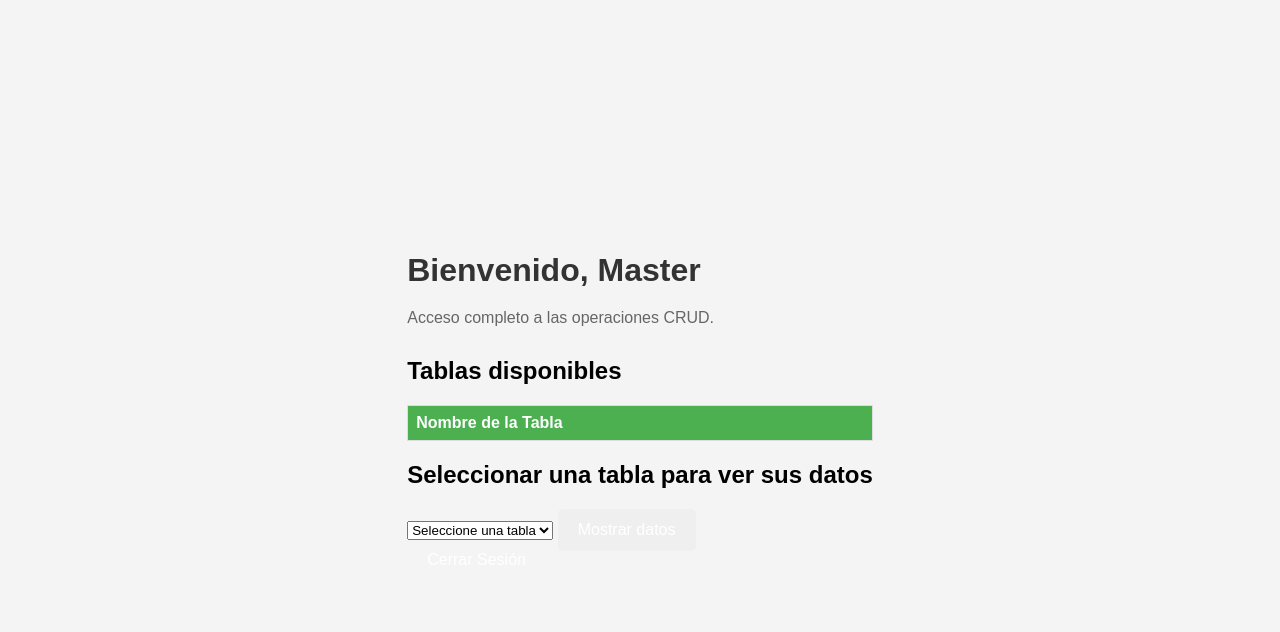
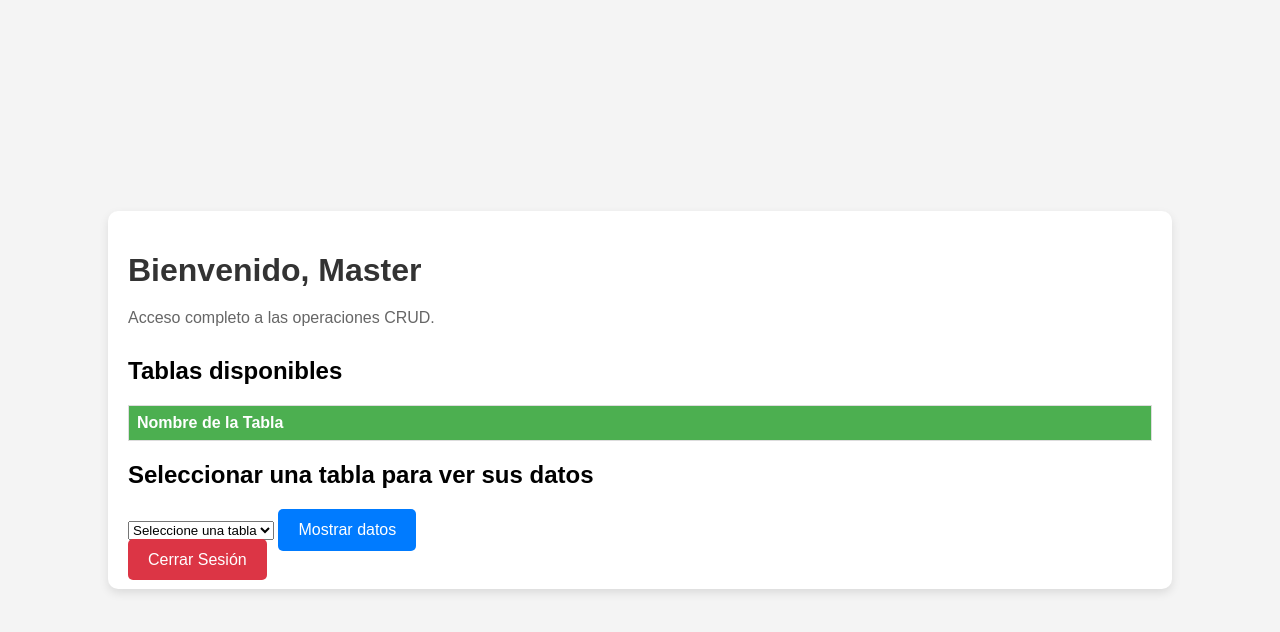
Before and after one commit to KealPetu/proyecto_bdd, a Flask app: template templates/master.html in a window 1280 px wide. Shown: the top 632 px of the page. Run offline with Flask 3, Linux system fonts and the light colour scheme; the template is opened without the code that fills it, so the values that code supplies are empty.

Commit message:
estilizado mejorado

```diff
--- a/static/styles.css
+++ b/static/styles.css
@@ -77,9 +77,16 @@ p {
     border: 1px solid #c62828;
 }
 
-
-/*
-Estilo para el master*/
+/* Estilos para el master y remote */
+.master-container, .remote-container {
+    background-color: #fff;
+    padding: 20px;
+    border-radius: 10px;
+    box-shadow: 0 4px 10px rgba(0, 0, 0, 0.1);
+    width: 80%;
+    max-width: 1200px;
+    margin: 20px auto;
+}
 
 table {
     width: 100%;
@@ -101,3 +108,137 @@ th {
 tr:nth-child(even) {
     background-color: #f2f2f2;
 }
+
+.crear-container, .editar-container {
+    background-color: #fff;
+    padding: 20px;
+    border-radius: 10px;
+    box-shadow: 0 4px 10px rgba(0, 0, 0, 0.1);
+    width: 50%;
+    margin: 20px auto;
+}
+
+.crear-container h1, .editar-container h1 {
+    color: #333;
+    margin-bottom: 20px;
+}
+
+.crear-container form, .editar-container form {
+    display: flex;
+    flex-direction: column;
+    gap: 15px;
+}
+
+.crear-container label, .editar-container label {
+    font-weight: bold;
+}
+
+.crear-container input, .editar-container input {
+    padding: 10px;
+    border: 1px solid #ddd;
+    border-radius: 5px;
+}
+
+.crear-container button, .editar-container button {
+    padding: 12px 20px;
+    border: none;
+    border-radius: 5px;
+    font-size: 16px;
+    cursor: pointer;
+    text-decoration: none;
+    color: white;
+    transition: background-color 0.3s ease;
+    background-color: #4CAF50;
+}
+
+.crear-container button:hover, .editar-container button:hover {
+    background-color: #45a049;
+}
+
+.logout-btn {
+    background-color: #f44336; /* Rojo */
+}
+
+.logout-btn:hover {
+    background-color: #d32f2f;
+}
+
+/* New Button Styles */
+.btn-primary {
+    background-color: #007BFF; /* Azul más oscuro */
+    color: white;
+}
+
+.btn-primary:hover {
+    background-color: #0056b3;
+}
+
+.btn-success {
+    background-color: #28a745; /* Verde más oscuro */
+    color: white;
+}
+
+.btn-success:hover {
+    background-color: #218838;
+}
+
+.btn-warning {
+    background-color: #ffc107; /* Amarillo */
+    color: black;
+}
+
+.btn-warning:hover {
+    background-color: #e0a800;
+}
+
+.btn-danger {
+    background-color: #dc3545; /* Rojo más oscuro */
+    color: white;
+}
+
+.btn-danger:hover {
+    background-color: #c82333;
+}
+
+.btn-info {
+    background-color: #17a2b8; /* Azul claro */
+    color: white;
+}
+
+.btn-info:hover {
+    background-color: #138496;
+}
+
+.btn-secondary {
+    background-color: #6c757d; /* Gris */
+    color: white;
+}
+
+.btn-secondary:hover {
+    background-color: #5a6268;
+}
+
+/* Apply new button styles to existing buttons */
+.master-btn {
+    background-color: #28a745; /* Green */
+}
+
+.master-btn:hover {
+    background-color: #218838;
+}
+
+.remote-btn {
+    background-color: #007BFF; /* Blue */
+}
+
+.remote-btn:hover {
+    background-color: #0056b3;
+}
+
+.logout-btn {
+    background-color: #dc3545; /* Red */
+}
+
+.logout-btn:hover {
+    background-color: #c82333;
+}
--- a/templates/master.html
+++ b/templates/master.html
@@ -37,13 +37,13 @@
                     <option value="{{ tabla }}">{{ tabla }}</option>
                 {% endfor %}
             </select>
-            <button type="submit" class="btn">Mostrar datos</button>
+            <button type="submit" class="btn btn-primary">Mostrar datos</button>
         </form>
 
         <!-- Tabla con los datos de la tabla seleccionada -->
         {% if datos %}
             <h2>Datos de la tabla: {{ tabla_seleccionada }}</h2>
-            <a href="{{ url_for('crear', tabla=tabla_seleccionada) }}" class="btn">➕ Agregar Registro</a>
+            <a href="{{ url_for('crear', tabla=tabla_seleccionada) }}" class="btn btn-primary">➕ Agregar Registro</a>
             <table>
                 <thead>
                     <tr>
@@ -60,9 +60,9 @@
                                 <td>{{ valor }}</td>
                             {% endfor %}
                             <td>
-                                <a href="{{ url_for('editar', tabla=tabla_seleccionada, id=fila[0]) }}" class="btn">✏ Editar</a>
+                                <a href="{{ url_for('editar', tabla=tabla_seleccionada, id=fila[0]) }}" class="btn btn-primary">✏ Editar</a>
                                 <form action="{{ url_for('eliminar', tabla=tabla_seleccionada, id=fila[0]) }}" method="POST" style="display:inline;">
-                                    <button type="submit" class="btn delete">🗑 Eliminar</button>
+                                    <button type="submit" class="btn delete btn-primary">🗑 Eliminar</button>
                                 </form>
                             </td>
                         </tr>
--- a/templates/remote.html
+++ b/templates/remote.html
@@ -57,14 +57,14 @@
                     <option value="{{ tabla }}">{{ tabla }}</option>
                 {% endfor %}
             </select>
-            <button type="submit" class="btn">Mostrar datos</button>
+            <button type="submit" class="btn btn-primary">Mostrar datos</button>
         </form>
 
         <!-- Tabla con los datos de la tabla seleccionada -->
         {% if datos %}
             <h2>Datos de la tabla: {{ tabla_seleccionada }}</h2>
             {% if tabla_seleccionada in tablas_fragmentadas %}
-                <a href="{{ url_for('remote_crear', tabla=tabla_seleccionada) }}" class="btn">➕ Agregar Registro</a>
+                <a href="{{ url_for('remote_crear', tabla=tabla_seleccionada) }}" class="btn btn-primary">➕ Agregar Registro</a>
             {% endif %}
             <table>
                 <thead>
@@ -85,7 +85,7 @@
                             {% endfor %}
                             {% if tabla_seleccionada in tablas_fragmentadas %}
                                 <td>
-                                    <a href="{{ url_for('remote_editar', tabla=tabla_seleccionada, id=fila[0]) }}" class="btn">✏ Editar</a>
+                                    <a href="{{ url_for('remote_editar', tabla=tabla_seleccionada, id=fila[0]) }}" class="btn btn-primary">✏ Editar</a>
                                 </td>
                             {% endif %}
                         </tr>
```
